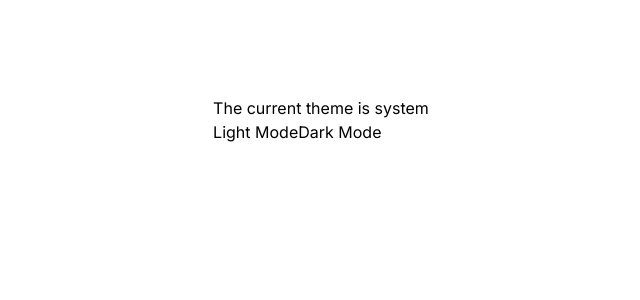
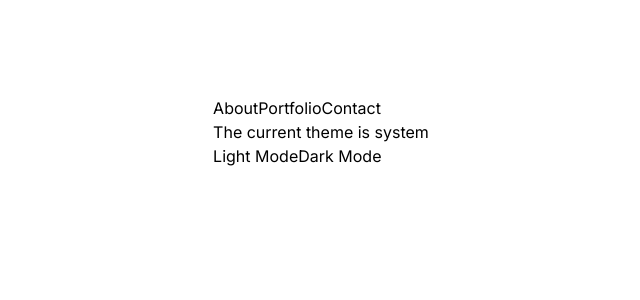
Before and after one commit to HenryNwankwo/PortfolioApp, a Next.js app in the folder portfolio-app/: page / in a window 1280 px wide. Shown: the top 300 px of the page, without its empty margins (319-959 px from the left). Built offline with nearby package versions, Linux system fonts and the light colour scheme.

Commit message:
Adjusted the structure and created the nav links

```diff
--- a/portfolio-app/app/page.js
+++ b/portfolio-app/app/page.js
@@ -1,19 +1,26 @@
 import Image from 'next/image';
 import ThemeSwitcher from './themeSwitcher';
+import Link from 'next/link';
 
 export default function Home() {
   return (
     <main className='flex min-h-screen flex-col items-center p-24'>
       <header>
-        <nav></nav>
+        <nav>
+          <Link href='#about'>About</Link>
+          <Link href='#portfolio'>Portfolio</Link>
+          <Link href='contact'>Contact</Link>
+        </nav>
         <ThemeSwitcher />
       </header>
-      <section></section>
-      <section></section>
-      <section></section>
-      <section></section>
-      <section></section>
-      <footer></footer>
+      <section id='about'></section>
+      <section id='skills'></section>
+      <section id='portfolio'></section>
+      <section id='experience'></section>
+      <section id='testimonials'></section>
+      <footer>
+        <section id='contact'></section>
+      </footer>
     </main>
   );
 }
```
